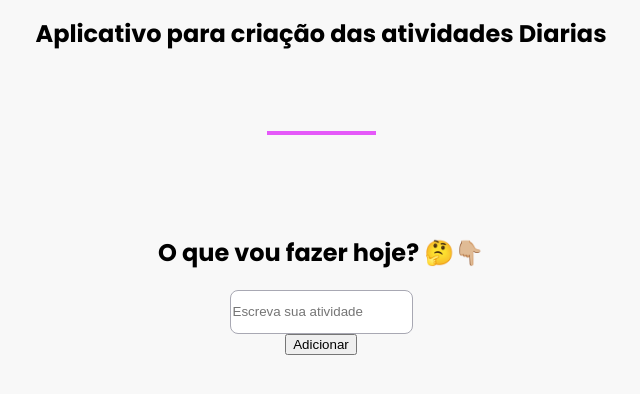
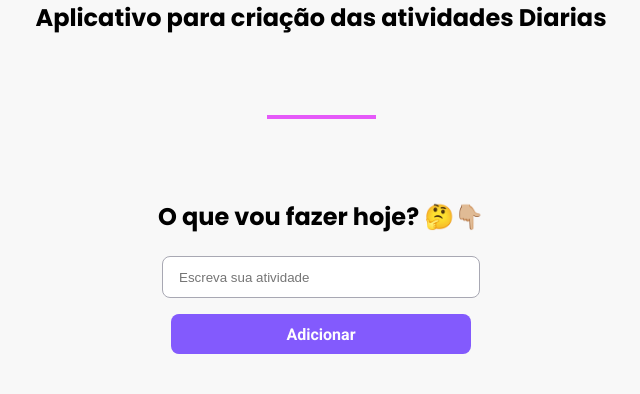
Before and after one commit to viniciusfraiz/todoist-electronjs, an Electron app: page index.html in a window 800 px wide. Shown: the whole page, without its empty margins (79-719 px from the left). Drawn offline with Linux system fonts and the light colour scheme.

Commit message:
personalizaçao input e botão

```diff
--- a/index.html
+++ b/index.html
@@ -3,7 +3,7 @@
 <html>
 <head>
 
-<link href="https://fonts.googleapis.com/css2?family=Poppins:wght@500;700&display=swap" rel="stylesheet"/>
+<link href="https://fonts.googleapis.com/css2?family=Poppins:wght@500;700&family=Roboto:wght@700&display=swap" rel="stylesheet">
 <link rel="stylesheet" href="style.css"/>
 
     <title>Todo Ist</title>
--- a/style.css
+++ b/style.css
@@ -1,3 +1,12 @@
+*{
+    margin: 0;
+    padding: 0;
+}
+
+
+
+
+
 body {
     background: #f8f8f8;
     font-family: 'Poppins', sans-serif;
@@ -13,6 +22,8 @@ hr{
     border: 2px solid #e559f9;
     margin-top: 80px;
     margin-bottom: 80px;
+    margin-left: auto;
+    margin-right: auto;
 }
 
 .conteudo-atividade {
@@ -22,7 +33,27 @@ hr{
 }
 
 input {
+    width: 300px;
     height: 40px;
     border-radius: 8px;
     border: 1px solid #a8a8b3;
+    padding-left: 16px;
+    margin-top: 22px;
 }
+
+button {
+    width: 300px;
+    height: 40px;
+    background: #835afd;
+    color: #fefefe;
+    border-radius: 8px;
+    border: none;
+    font-family:  "Roboto", sans-serif;
+    font-size: 16px;
+    margin-top: 16px;
+    cursor: pointer;
+}
+
+button:hover{
+    background: red;
+}
```
